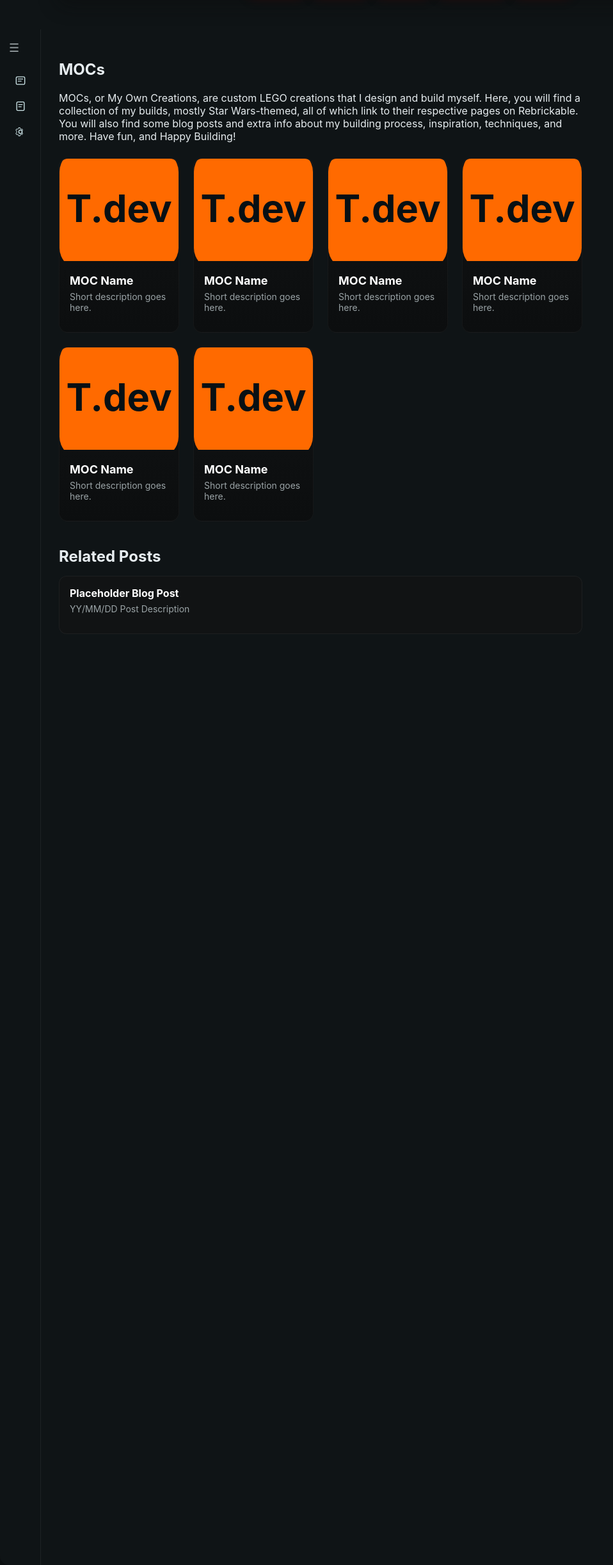
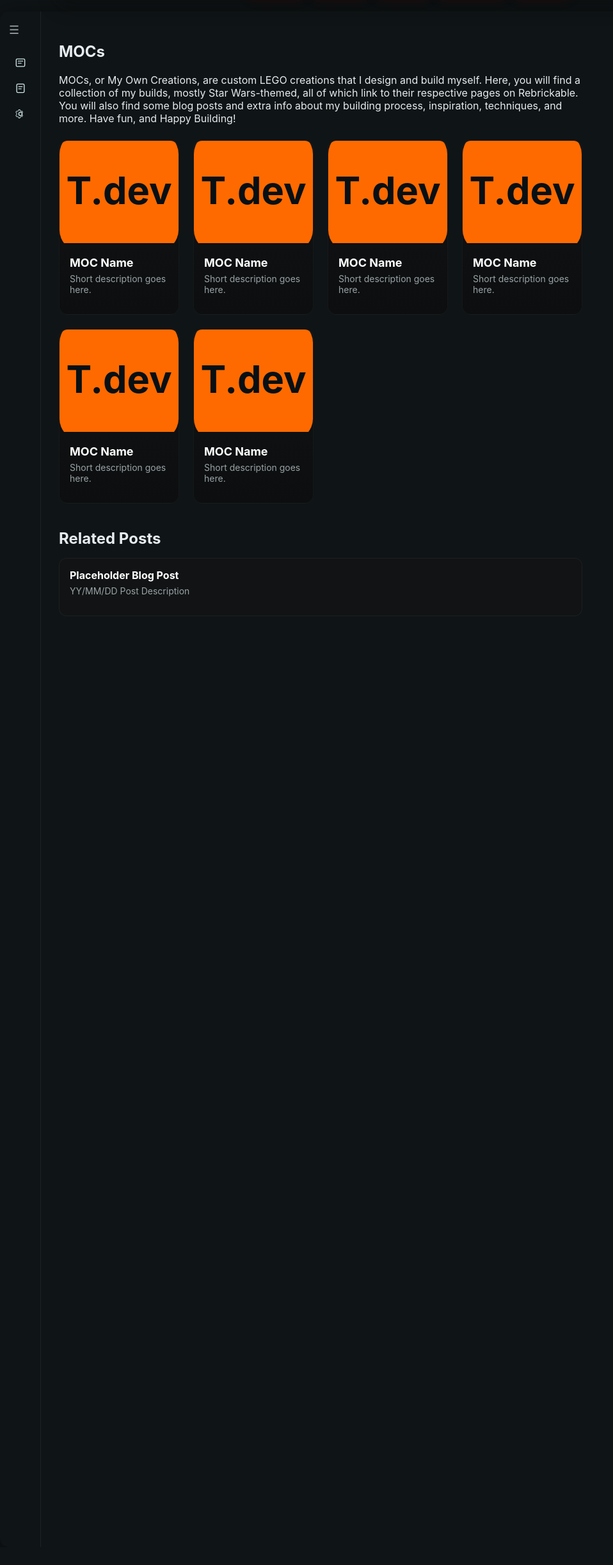
Before and after one commit to Tiggerljc/Tiggerljc.github.io, a Flask app: template templates/MOCs.html in a window 1280 px wide. Shown: the part 82-2528 px from the top of the page at 64% size, without its empty margins (0-958 px from the left). After the commit the page ends 2500 px from the top, so only its background shows below. Run offline with Flask 3, Linux system fonts and the light colour scheme; the template is opened without the code that fills it, so the values that code supplies are empty.

Commit message:
Removed invalid HTML list items from homepage, making it consistant with the MOCs page, and fixed CSS padding and margin for .layout

```diff
--- a/index.html
+++ b/index.html
@@ -4,8 +4,8 @@
   <meta charset="utf-8" />
   <meta name="viewport" content="width=device-width,initial-scale=1" />
   <title>Tigger.dev</title>
-  <li><link rel="icon" href="/static/img/favicon.svg"></li>
-  <li><link rel="stylesheet" href="/static/css/style.css"></li>
+  <link rel="icon" href="/static/img/favicon.svg">
+  <link rel="stylesheet" href="/static/css/style.css">
 </head>
 <body>
 
--- a/static/css/style.css
+++ b/static/css/style.css
@@ -43,9 +43,7 @@ html, body {
   display: grid; /* flex; */
   grid-template-columns: auto 1fr;
   max-width: 1440px;
-  margin: 64px auto;
-  margin-top: 64px;
-  padding-top: 64px;
+  margin: 100px auto;
   border-radius: 14px;
   overflow: hidden;
   box-shadow: 0 10px 40px rgba(0,0,0,0.6);
```
